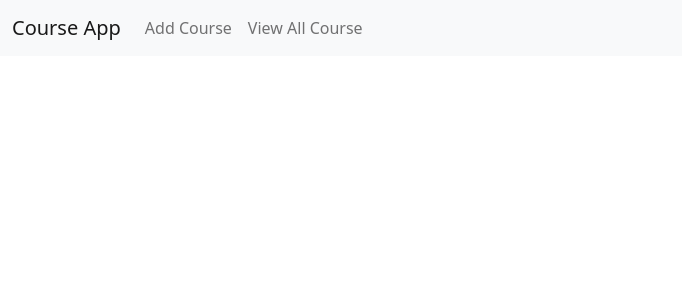
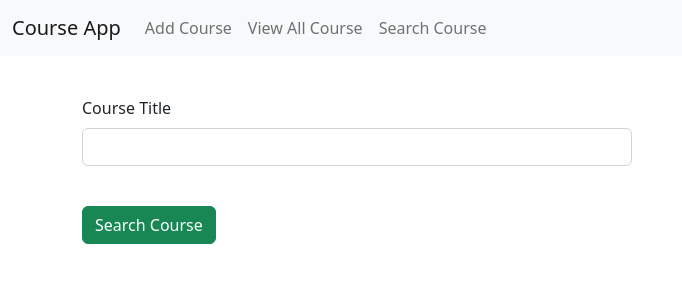
Before and after one commit to Navaneeth-pv/CourseAppBackend-Angular, an Angular app: page /search in a window 1280 px wide. Before the commit this address led to /. Shown: the top 300 px of the page, without its empty margins (0-682 px from the left). Built offline with nearby package versions, Linux system fonts and the light colour scheme.

Commit message:
search course added

```diff
--- a/src/app/api.service.ts
+++ b/src/app/api.service.ts
@@ -17,4 +17,8 @@ export class ApiService {
   {
     return this.http.post("http://localhost:8080/add",dataTosend)
   }
+  searchCourse=(dataTosend:any)=>
+  {
+    return this.http.post("http://localhost:8080/search",dataTosend)
+  }
 }
--- a/src/app/navbar/navbar.component.html
+++ b/src/app/navbar/navbar.component.html
@@ -13,6 +13,9 @@
           <li class="nav-item">
             <a class="nav-link" href="/view">View All Course</a>
           </li>
+          <li class="nav-item">
+            <a class="nav-link" href="/search">Search Course</a>
+          </li>
 
         </ul>
       </div>
--- /dev/null
+++ b/src/app/searchcourse/searchcourse.component.html
@@ -0,0 +1,43 @@
+<div class="container">
+    <div class="row">
+        <div class="col col-12 col-sm-12 col-md-12 col-lg-12 col-xl-12 col-xxl-12">
+
+            <div class="row g-3 mt-4">
+                <div class="col col-12 col-sm-6 col-md-6 col-lg-6 col-xl-6 col-xxl-6">
+
+                   <label for="" class="form-label">Course Title</label>
+                   <input name="courseTitle"[(ngModel)]="courseTitle" type="text" class="form-control">
+
+                </div>
+
+                <div class="row g-3 mt-4">
+                    <div class="col col-12 col-sm-12 col-md-12 col-lg-12 col-xl-12 col-xxl-12">
+                        <div class="col col-12 col-sm-6 col-md-6 col-lg-6 col-xl-6 col-xxl-6">
+                            <button (click)="readValues()" class="btn btn-success">Search Course</button>
+                         </div>
+                    </div>
+                </div>
+
+
+                <div class="row g-3 mt-4" *ngFor="let j of searchCourse">
+                    <div class="col col-12 col-sm-6 col-md-6 col-lg-6 col-xl-6 col-xxl-6">
+                        <label for="" class="form-label">Course Description</label>
+                        <input  type="text" class="form-control" value="{{j.description}}">
+                    </div>
+                    <div class="col col-12 col-sm-6 col-md-6 col-lg-6 col-xl-6 col-xxl-6">
+                        <label for="" class="form-label">Venue</label>
+                        <input  type="text" class="form-control" value="{{j.venue}}" >
+                    </div>
+                    <div class="col col-12 col-sm-6 col-md-6 col-lg-6 col-xl-6 col-xxl-6">
+                        <label for="" class="form-label">Duration</label>
+                        <input  type="text" class="form-control"value="{{j.duration}}">
+                    </div>
+                    <div class="col col-12 col-sm-6 col-md-6 col-lg-6 col-xl-6 col-xxl-6">
+                        <label for="" class="form-label">Date</label>
+                        <input  type="date" name="" id="" class="form-control" value="{{j.data}}">
+                    </div>
+                </div>
+            </div>
+        </div>
+    </div>
+</div>
--- /dev/null
+++ b/src/app/searchcourse/searchcourse.component.ts
@@ -0,0 +1,31 @@
+import { Component } from '@angular/core';
+import { ApiService } from '../api.service';
+
+@Component({
+  selector: 'app-searchcourse',
+  templateUrl: './searchcourse.component.html',
+  styleUrls: ['./searchcourse.component.css']
+})
+export class SearchcourseComponent {
+  courseTitle=""
+  searchCourse: any;
+
+  constructor(private api:ApiService){}
+  readValues=()=>{
+    let data={"courseTitle":this.courseTitle}
+    console.log(data)
+    this.api.searchCourse(data).subscribe(
+      (response:any)=>{
+        console.log(response)
+        if (response.length==0) {
+          alert("Invalid Course title")
+        } else {
+          this.searchCourse=response
+
+        }
+      }
+    )
+
+  }
+
+}
```
Also changed, not shown: src/app/app.module.ts (+8 -2 lines), src/app/searchcourse/searchcourse.component.css (added).
